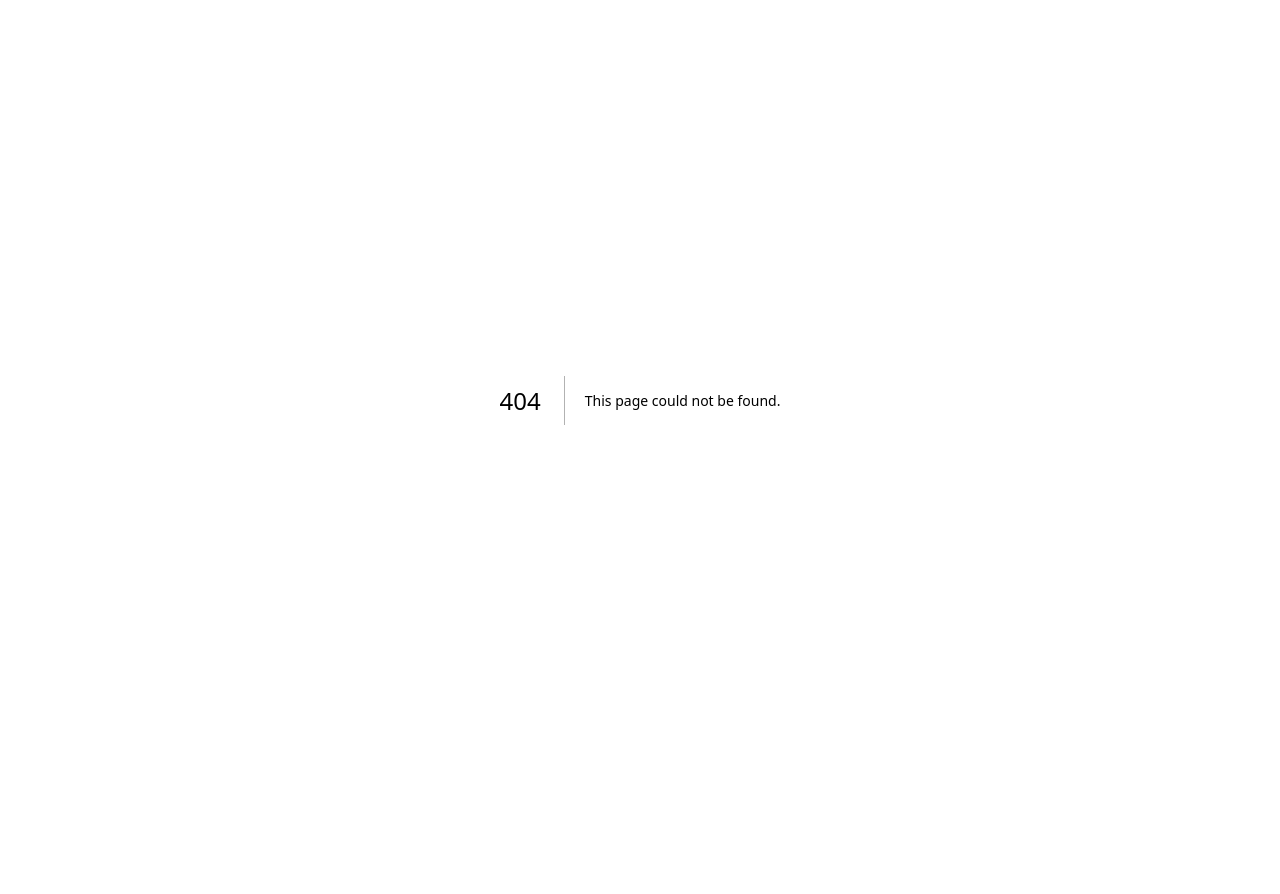
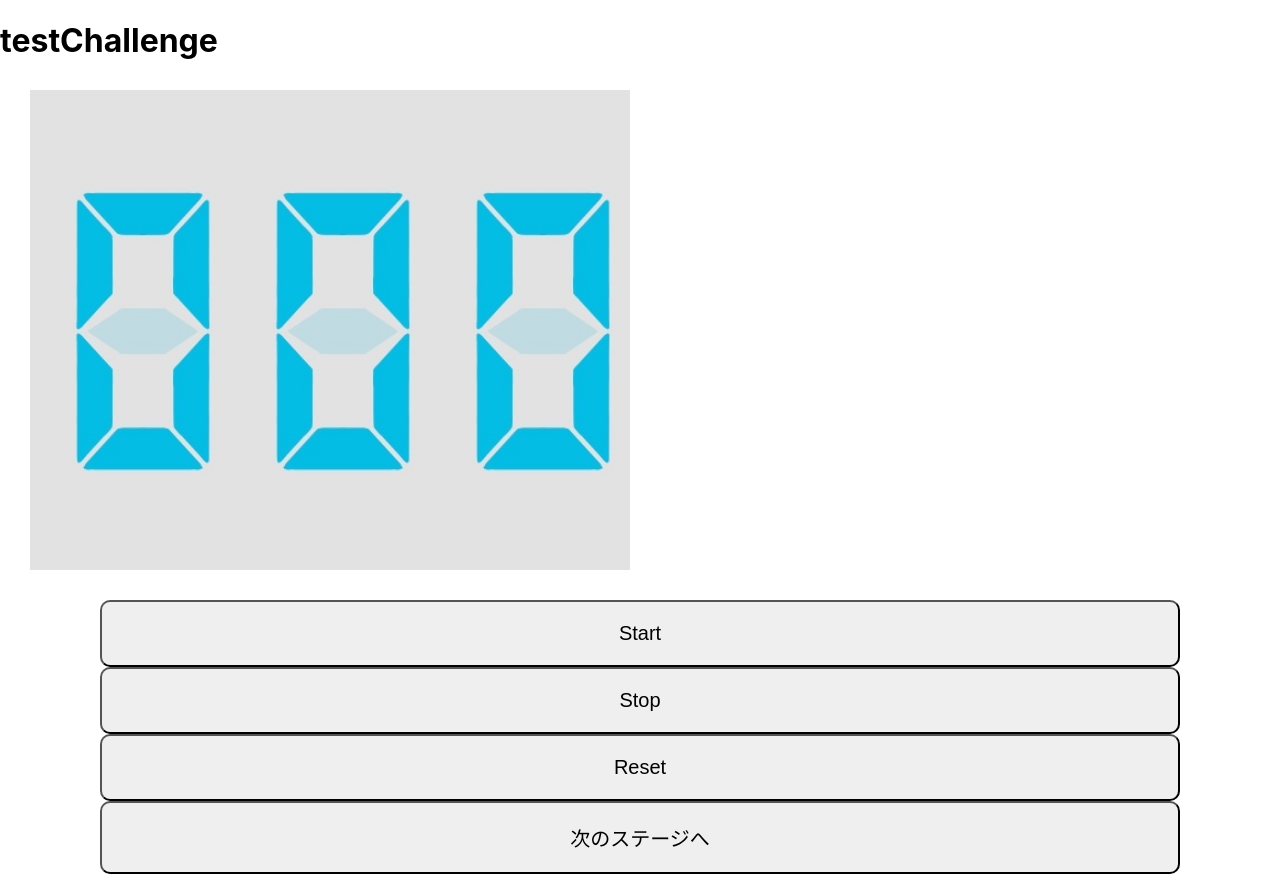
Before and after one commit to nnktm/2025_TimeAttack, a Next.js app: page /testChallenge in a window 1280 px wide. Before the commit this address had no page. Before the commit the page ends 800 px from the top, so only its background shows below. Built offline with nearby package versions, Linux system fonts and the light colour scheme.

Commit message:
タイマーの作成

```diff
--- a/src/app/page.module.css
+++ b/src/app/page.module.css
@@ -7,3 +7,28 @@
   min-height: 100vh;
   padding: 0 0.5rem;
 }
+
+.timer {
+  display: flex;
+  flex-direction: row;
+  margin: 30px;
+}
+
+.timerItem {
+  width: 200px;
+  height: 480px;
+  background: url('~/src/assets/images/timer.png') no-repeat;
+  background-size: 2200px 480px;
+}
+
+.buttons {
+  display: flex;
+  flex-direction: column;
+  margin: 20px 100px;
+}
+
+.button {
+  padding: 20px;
+  font-size: 20px;
+  border-radius: 10px;
+}
--- a/src/app/page.tsx
+++ b/src/app/page.tsx
@@ -7,7 +7,7 @@ export default function Home() {
     <div className={styles.container}>
       <div className={styles.content}>
         <h1>タイムアタックへようこそ</h1>
-        <a href="/start">タイムアタックを始める</a>
+        <a href="/testChallenge">タイムアタックを始める</a>
         <a href="/ranking">ランキングを見る</a>
       </div>
     </div>
--- /dev/null
+++ b/src/app/testChallenge/page.tsx
@@ -0,0 +1,71 @@
+'use client';
+
+import { useEffect, useState } from 'react';
+import styles from '../page.module.css';
+
+const TestChallenge = () => {
+  const [isPlaying, setIsPlaying] = useState(false);
+  const [timer, setTimer] = useState(0);
+
+  useEffect(() => {
+    const timerId =
+      isPlaying === true
+        ? setInterval(() => {
+            setTimer((time) => time + 1);
+          }, 1000)
+        : undefined;
+    return () => timerId && clearInterval(timerId);
+  }, [isPlaying, timer]);
+
+  const resetTimer = () => {
+    setTimer(0);
+    setIsPlaying(false);
+  };
+
+  const startTimer = () => {
+    setIsPlaying(true);
+  };
+
+  const stopTimer = () => {
+    setIsPlaying(false);
+  };
+
+  const confirmTimer = () => {
+    console.log(timer);
+  };
+
+  return (
+    <div>
+      <h1>testChallenge</h1>
+      <div className={styles.timer}>
+        {[
+          timer / 100 > 0 ? Math.floor(timer / 100) * -220 : 0,
+          timer / 10 > 0 ? Math.floor((timer % 100) / 10) * -220 : 0,
+          timer % 10 > 0 ? (timer % 10) * -220 : 0,
+        ].map((m, i) => (
+          <div
+            key={`${i}-${m}`}
+            className={styles.timerItem}
+            style={{ backgroundPositionX: `${m}px` }}
+          />
+        ))}
+      </div>
+      <div className={styles.buttons}>
+        <button onClick={startTimer} className={styles.button}>
+          Start
+        </button>
+        <button onClick={stopTimer} className={styles.button}>
+          Stop
+        </button>
+        <button onClick={resetTimer} className={styles.button}>
+          Reset
+        </button>
+        <button onClick={confirmTimer} className={styles.button}>
+          次のステージへ
+        </button>
+      </div>
+    </div>
+  );
+};
+
+export default TestChallenge;
```
Also changed, not shown: next-env.d.ts, src/app/[id]/firstChallenge/page.tsx (deleted), src/assets/images/timer.png (added).
